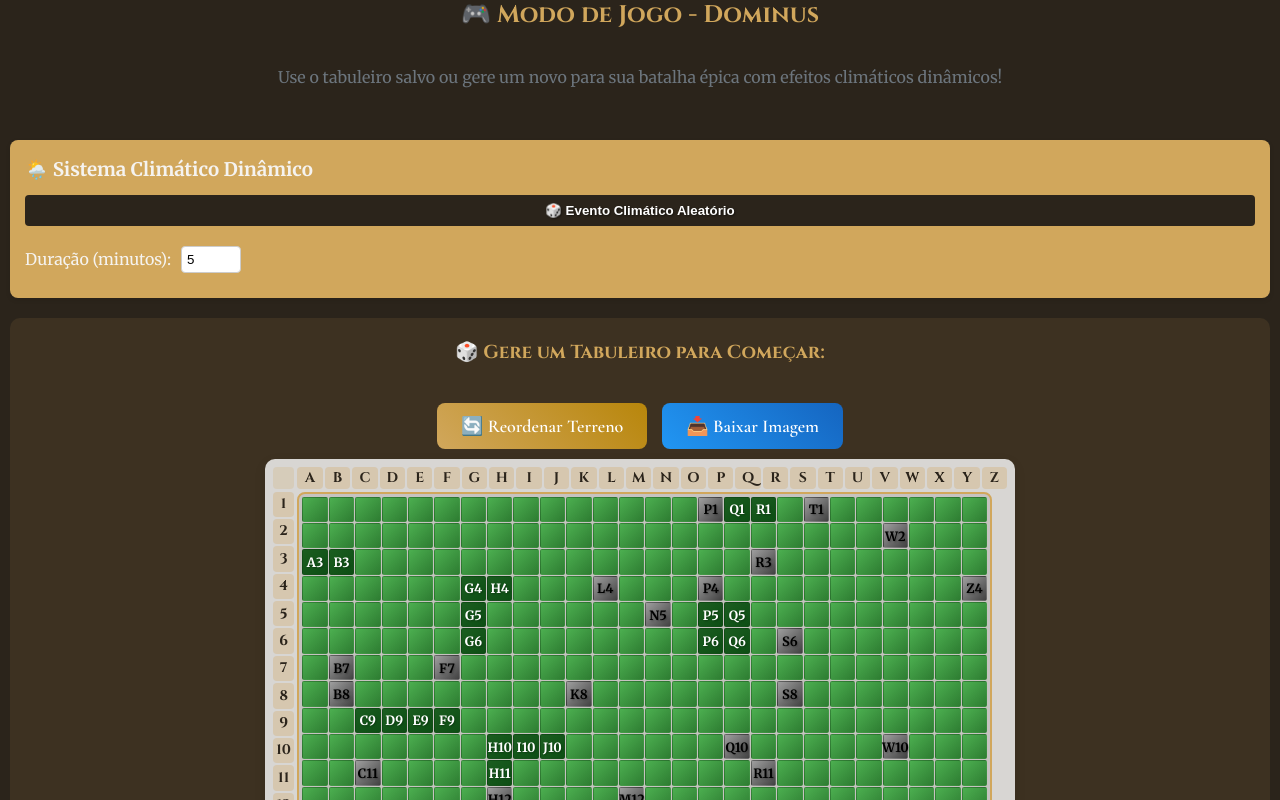
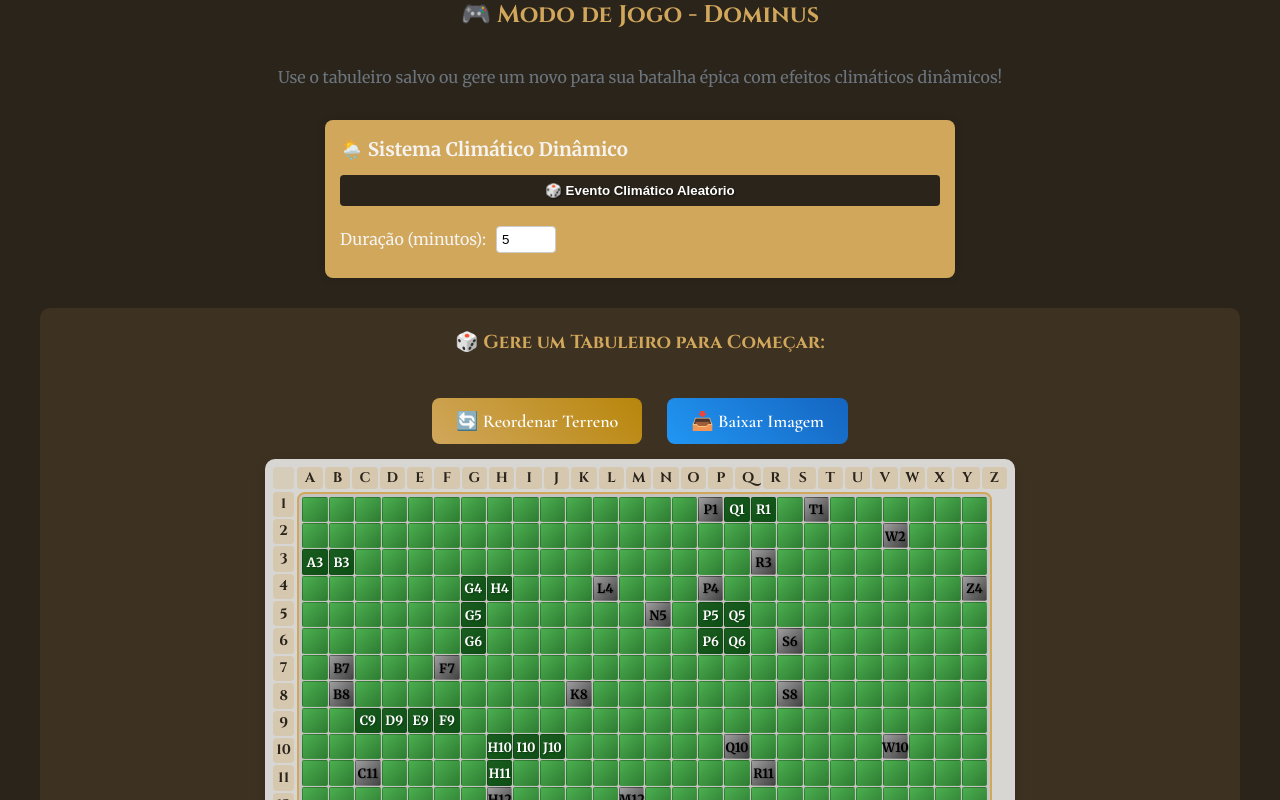
Before and after one commit to Vicenzolol/dominus, a Next.js app: page /game-mode in a window 1280 px wide. Shown: the part 1180-1980 px from the top of the page. Built offline with nearby package versions, Linux system fonts and the light colour scheme.

Commit message:
Atualização de correção de layout

```diff
--- a/app/globals.css
+++ b/app/globals.css
@@ -155,7 +155,7 @@ header p {
   background: rgba(209, 167, 92, 0.1);
   padding: 20px;
   border-radius: 10px;
-  margin-bottom: 30px;
+  margin: 30px;
 }
 
 .generation-type {
@@ -198,16 +198,42 @@ header p {
   box-shadow: 0 4px 8px rgba(0, 0, 0, 0.2);
 }
 
+.remove-climate {
+  background: linear-gradient(45deg, var(--color-danger), #d32f2f);
+  color: white;
+  border: none;
+  border-radius: 6px;
+  padding: 8px 12px;
+  font-weight: bold;
+  cursor: pointer;
+  transition: all 0.3s ease;
+  font-family: var(--font-merriweather, "Merriweather", serif);
+  font-size: 14px;
+}
+
+.remove-climate:hover {
+  background: linear-gradient(45deg, #b71c1c, #f44336);
+  transform: translateY(-2px);
+  box-shadow: 0 4px 8px rgba(0, 0, 0, 0.2);
+}
+
+.remove-climate:active {
+  transform: translateY(0);
+  box-shadow: 0 2px 4px rgba(0, 0, 0, 0.2);
+}
+
 .btn-primary {
   background: linear-gradient(45deg, var(--color-gold), #b8860b);
   color: white;
   font-size: large !important;
+  margin: 5px;
 }
 
 .btn-secondary {
   background: linear-gradient(45deg, var(--color-info), #1565c0);
   color: white;
   font-size: large !important;
+  margin: 5px;
 }
 
 .btn-warning {
@@ -493,11 +519,14 @@ footer p {
 
 /* Climate effects */
 .climate-controls {
-  margin: 20px 0;
-  padding: 15px;
   background: var(--color-gold);
   border-radius: 8px;
   box-shadow: 0 2px 5px rgba(0, 0, 0, 0.1);
+  width: 50%;
+  margin: 0 auto;
+  padding: 15px;
+  box-shadow: 0 0 10px rgba(0,0,0,0.1);
+  border-radius: 8px;
 }
 
 .climate-options {
```
Also changed, not shown: app/sobre/page.tsx (+12 -0 lines).
